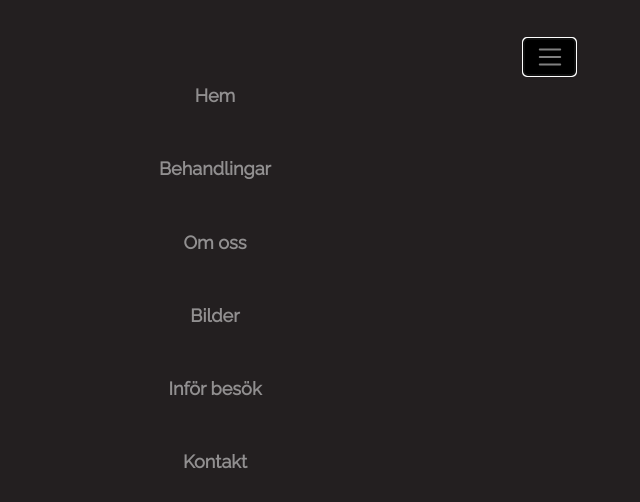
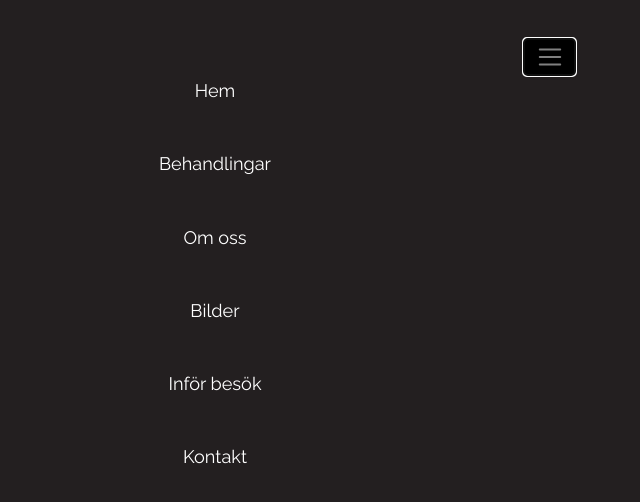
Before and after one commit to suebbe/studiofin, a React (Create React App) app: page / in a window 1280 px wide. Both pictures are taken after a click on the button "Toggle navigation". Shown: the part 298-800 px from the top of the page, without its empty margins (425-1065 px from the left). Built offline with nearby package versions, Linux system fonts and the light colour scheme.

Commit message:
changed some styling

```diff
--- a/src/App.css
+++ b/src/App.css
@@ -30,3 +30,7 @@ hr {
 .main-container {
   margin-top: 40px;
 }
+
+.main-hr {
+  margin-bottom: -50px;
+}
--- a/src/App.js
+++ b/src/App.js
@@ -77,33 +77,33 @@ _displayPage = () => {
             <div className="collapse navbar-collapse"  id="navbarNavDropdown">
               <ul className="navbar-nav">
                 <li className="nav-item">
-                  <a onClick={this._clickedMenuOption} className="nav-link link navbar-collapse" data-toggle="collapse" data-target="#navbarNavDropdown" name="Home">Hem </a>
+                  <a onClick={this._clickedMenuOption} className="nav-link text-white navbar-collapse" data-toggle="collapse" data-target="#navbarNavDropdown" name="Home">Hem </a>
                 </li>
                 <hr/>
                 <li className="nav-item">
-                  <a onClick={this._clickedMenuOption} className="nav-link link navbar-collapse" data-toggle="collapse" data-target="#navbarNavDropdown" name="Treatments">Behandlingar</a>
+                  <a onClick={this._clickedMenuOption} className="nav-link link text-white navbar-collapse" data-toggle="collapse" data-target="#navbarNavDropdown" name="Treatments">Behandlingar</a>
                 </li>
                 <hr/>
                 <li className="nav-item">
-                  <a onClick={this._clickedMenuOption} className="nav-link link navbar-collapse" data-toggle="collapse" data-target="#navbarNavDropdown" name="About">Om oss</a>
+                  <a onClick={this._clickedMenuOption} className="nav-link link text-white navbar-collapse" data-toggle="collapse" data-target="#navbarNavDropdown" name="About">Om oss</a>
                 </li>
                 <hr/>
                 <li className="nav-item">
-                  <a onClick={this._clickedMenuOption} className="nav-link link navbar-collapse" data-toggle="collapse" data-target="#navbarNavDropdown" name="Images">Bilder</a>
+                  <a onClick={this._clickedMenuOption} className="nav-link link text-white navbar-collapse" data-toggle="collapse" data-target="#navbarNavDropdown" name="Images">Bilder</a>
                 </li>
                 <hr/>
                 <li className="nav-item">
-                  <a onClick={this._clickedMenuOption} className="nav-link link navbar-collapse" data-toggle="collapse" data-target="#navbarNavDropdown" name="BeforeVisit">Inför besök</a>
+                  <a onClick={this._clickedMenuOption} className="nav-link link text-white navbar-collapse" data-toggle="collapse" data-target="#navbarNavDropdown" name="BeforeVisit">Inför besök</a>
                 </li>
                 <hr/>
                 <li className="nav-item mb-5">
-                  <a onClick={this._clickedMenuOption} className="nav-link link navbar-collapse" data-toggle="collapse" data-target="#navbarNavDropdown" name="Contact">Kontakt</a>
+                  <a onClick={this._clickedMenuOption} className="nav-link link text-white navbar-collapse" data-toggle="collapse" data-target="#navbarNavDropdown" name="Contact">Kontakt</a>
                 </li>
               </ul>
             </div>
           </nav>
         </div>
-        <hr/>
+        <hr className="main-hr"/>
         <div className="main-container">
           <div className="col s6 center-align">
             { this._displayPage() }
--- a/src/Globals.css
+++ b/src/Globals.css
@@ -270,6 +270,10 @@ input::-ms-input-placeholder {
   color: #9599a0;
 }
 
+.text-yellow {
+  color: #edb371;
+}
+
 .text-green {
   color: #3fe07f;
 }
--- a/src/components/about/About.css
+++ b/src/components/about/About.css
@@ -4,7 +4,6 @@
   padding: 0;
   margin: 0 auto;
   text-align: center;
-  border-radius: 0;
 }
 
 .personel-card {
@@ -13,7 +12,6 @@
   margin: auto;
   opacity: .8;
   background: black;
-  border-radius: 0;
 }
 
 .card-title {
--- a/src/components/nav/Nav.css
+++ b/src/components/nav/Nav.css
@@ -14,6 +14,7 @@
   border: none;
   box-shadow: none;
   background-color: black;
+  margin-bottom: -5px;
 }
 
 .navbar-toggler-icon {
@@ -52,9 +53,7 @@
 }
 
 .navbar-collapse {
-  text-shadow: 1px white;
   font-size: 1.1em;
-  font-weight: bold;
 }
 
 .navbar {
--- a/src/components/treatments/Treatments.js
+++ b/src/components/treatments/Treatments.js
@@ -19,7 +19,7 @@ class Treatments extends Component {
           <div className="card-group">
             <div className="card mb-3 treat-ad z-depth-3 phiBrows">
               <div className="card-body">
-                <h4 className="card-title">PhiBrows</h4>
+                <h4 className="card-treatment-title">PhiBrows</h4>
                 <a href="https://www.bokadirekt.se/places/studiofin-15620" className="btn booking-button z-depth-4">Bokning</a>
                 <hr className="card-break"/>
                 <p className="card-text z-depth-4">
@@ -27,12 +27,13 @@ class Treatments extends Component {
                     kallad pigmentering med stråteknik för ett naturtroget utseende.
                     Pigmentering är till för att tillsätta strån där det saknas i
                     samma färg som dina befintliga naturliga strån. I priset ingår
-                    ett återbesök inom 60 dagar.</p>
+                    ett återbesök inom 60 dagar.
+                </p>
               </div>
             </div>
             <div className="card mb-3 treat-ad z-depth-3 phiContour">
               <div className="card-body">
-                <h4 className="card-title">PhiContour</h4>
+                <h4 className="card-treatment-title">PhiContour</h4>
                 <a href="https://www.bokadirekt.se/places/studiofin-15620" className="btn booking-button z-depth-4">Bokning</a>
                 <hr className="card-break"/>
                   <p className="card-text z-depth-3">
@@ -40,14 +41,15 @@ class Treatments extends Component {
                     pigmentering som utförs med maskin. Denna typ av pigmentering
                     är till för att tillsätta en så kallad "pudereffekt".
                     Slutlooken av denna metod kan estetiskt jämföras med sminkade
-                    ögonbryn. I priset ingår ett återbesök inom 60 dagar.</p>
+                    ögonbryn. I priset ingår ett återbesök inom 60 dagar.
+                </p>
               </div>
             </div>
           </div>
           <div className="card-group mt-5">
             <div className="card mb-3 treat-ad z-depth-3 lashExtension">
               <div className="card-body">
-                  <h4 className="card-title">Fransförlängning</h4>
+                  <h4 className="card-treatment-title">Fransförlängning</h4>
                   <a href="https://www.bokadirekt.se/places/studiofin-15620" className="btn booking-button z-depth-4">Bokning</a>
                   <hr className="card-break"/>
                   <p className="card-text z-depth-3">
@@ -55,12 +57,13 @@ class Treatments extends Component {
                     tunna syntetfransar som fästes som vippor på den naturliga
                     fransen. Man fokuserar inte på längden utan man går helt efter
                     de naturliga fransarnas skick. Slutresultatet är fluffigt,
-                      stilrent och med längre hållbarhet.</p>
+                    stilrent och med längre hållbarhet.
+                </p>
               </div>
             </div>
             <div className="card mb-3 treat-ad z-depth-3 lashLift">
               <div className="card-body">
-                <h4 className="card-title">LashLift</h4>
+                <h4 className="card-treatment-title">LashLift</h4>
                 <a href="https://www.bokadirekt.se/places/studiofin-15620" className="btn booking-button z-depth-4">Bokning</a>
                 <hr className="card-break"/>
                   <p className="card-text z-depth-3">
@@ -68,8 +71,8 @@ class Treatments extends Component {
                     ger ett magiskt lyft. Med vattenbaserade produkter får du en
                     semi-permanent böjning av dina fransar som håller upp till 8
                     veckor. Efter behandlingen avslutar vi med färgning av fransarna
-                    vilket ger ett fylligare resultat.</p>
-
+                    vilket ger ett fylligare resultat.
+                </p>
               </div>
             </div>
           </div>
```
Lines whose indentation alone changed are shown as unchanged.
